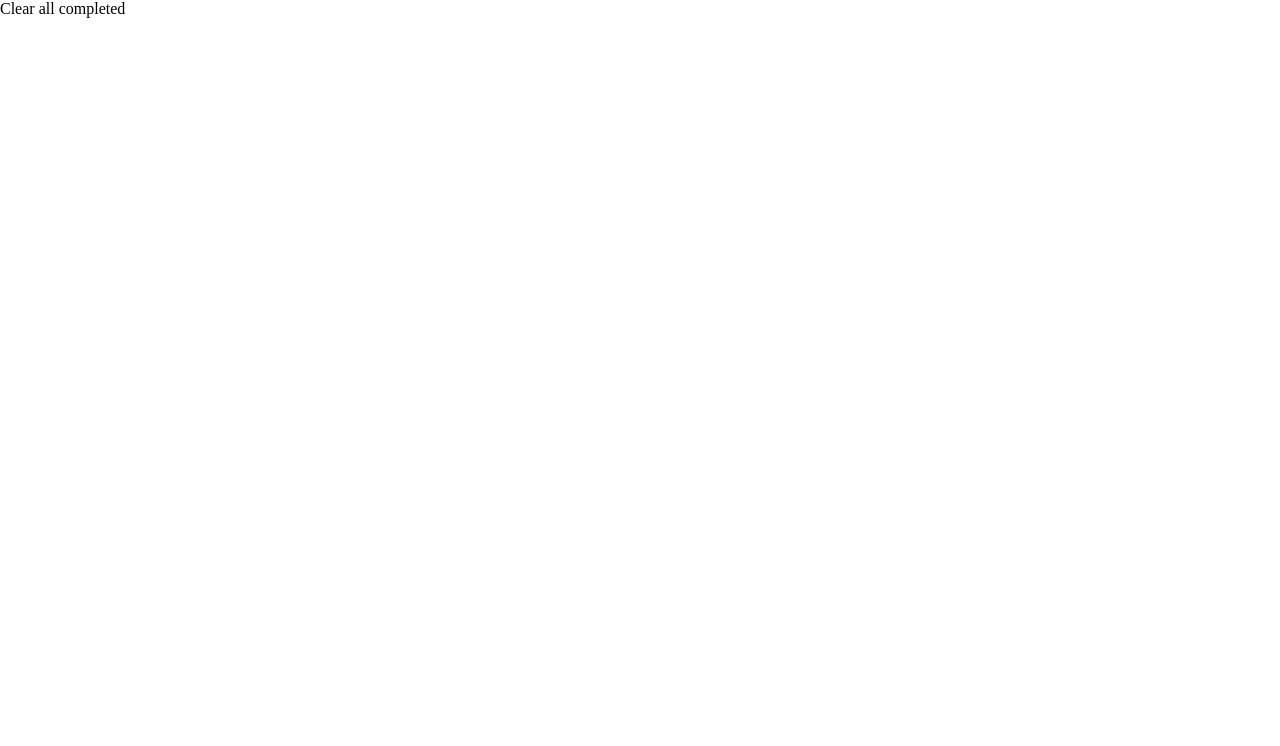
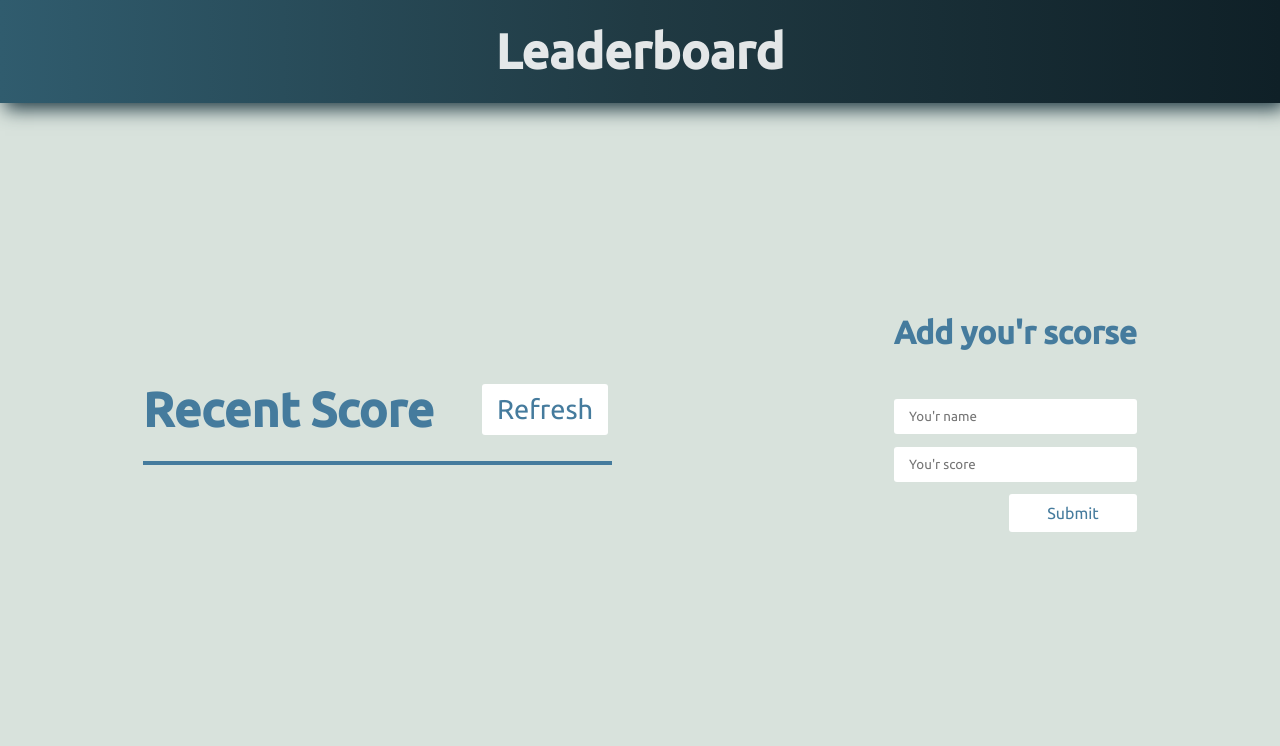
Before and after one commit to eng-mohamed-eldeeb/Leaderboard, a website built with webpack: page src/index.html in a window 1280 px wide. Built offline with nearby package versions, Linux system fonts and the light colour scheme; a web font is replaced by a local one.

Commit message:
Add HTML and CSS to the Leaderboard

```diff
--- a/src/index.html
+++ b/src/index.html
@@ -8,10 +8,41 @@
       rel="stylesheet"
       href="https://cdnjs.cloudflare.com/ajax/libs/font-awesome/6.0.0/css/all.min.css"
     />
+    <link rel="preconnect" href="https://fonts.googleapis.com" />
+    <link rel="preconnect" href="https://fonts.gstatic.com" crossorigin />
+    <link
+      href="https://fonts.googleapis.com/css2?family=Indie+Flower&family=Paprika&family=Poppins:ital,wght@0,100;0,200;0,300;0,400;0,500;0,600;0,700;1,100;1,200;1,300;1,400;1,500;1,600;1,700&family=Spline+Sans:wght@300;400;500;600;700&family=Ubuntu:ital,wght@0,300;0,400;0,500;1,300;1,400;1,500&display=swap"
+      rel="stylesheet"
+    />
     <title>Leaderboard</title>
   </head>
   <body>
-      <span class="clearSpan">Clear all completed</span>
+    <section class="contaner">
+      <section class="hero">
+        <div class="heder">
+          <h1>Leaderboard</h1>
+        </div>
+      </section>
+      <section class="scoreContaner">
+        <div class="recentScore">
+          <div class="recentScoreHeder">
+            <h1>Recent Score</h1>
+            <button type="button" class="refresh">Refresh</button>
+          </div>
+          <div class="scorse"></div>
+        </div>
+        <div class="formContaner">
+        <div class="form">
+          <h1>Add you'r scorse</h1>
+          <form class="theForm">
+            <input type="text" placeholder="You'r name">
+            <input type="text" placeholder="You'r score">
+            <button type="submit" class="submitBtn">Submit</button>
+          </form>
+        </div>
+      </div>
+      </section>
     </section>
+    <span class="clearSpan"></span>
   </body>
 </html>
--- a/src/style.css
+++ b/src/style.css
@@ -1,4 +1,121 @@
 * {
   margin: 0;
   padding: 0;
+  font-family: "Indie Flower", cursive;
+  font-family: "Paprika", cursive;
+  font-family: "Poppins", sans-serif;
+  font-family: "Spline Sans", sans-serif;
+  font-family: "Ubuntu", sans-serif;
 }
+
+.contaner {
+  background-color: #d8e2dc;
+  height: 100vh;
+}
+
+.hero {
+  width: 100%;
+  box-shadow: 5px 6px 18px #203a43;
+  background: #0f2027;
+  background: linear-gradient(to right, #305c6e, #203a43, #0f2027);
+  display: flex;
+  flex-direction: row;
+  justify-content: space-around;
+}
+
+.hero .heder {
+  padding: 1.5rem;
+  font-size: 2.6rem;
+  color: rgba(255, 255, 255, 0.877);
+}
+
+.scoreContaner {
+  display: flex;
+  flex-direction: row;
+  justify-content: space-around;
+  align-items: center;
+  width: 100%;
+  height: 80%;
+}
+
+.recentScore {
+  color: #457b9d;
+}
+
+.recentScoreHeder {
+  display: flex;
+  align-items: center;
+  gap: 3rem;
+}
+
+.recentScoreHeder h1 {
+  font-size: 3rem;
+}
+
+.recentScoreHeder button {
+  padding: 10px 15px;
+  font-size: 1.7rem;
+  border: none;
+  border-radius: 3px;
+  color: #457b9d;
+  background-color: #fff;
+}
+
+.theForm button {
+  width: 8rem;
+  padding: 10px 15px;
+  font-size: 1rem;
+  border: none;
+  border-radius: 3px;
+  color: #457b9d;
+  background-color: #fff;
+  align-self: end;
+}
+
+.theForm button:hover {
+  color: rgb(231, 31, 31);
+}
+
+.recentScoreHeder button:hover {
+  color: rgb(231, 31, 31);
+}
+
+.scorse {
+  margin-top: 24px;
+  width: 100%;
+  border: 2px solid #457b9d;
+}
+
+.formContaner {
+  width: auto;
+  display: flex;
+  align-items: center;
+}
+
+.form {
+  font-size: 1.7rem;
+  text-align: right;
+  display: flex;
+  gap: 3rem;
+  flex-direction: column;
+}
+
+.theForm {
+  display: flex;
+  gap: 0.8rem;
+  flex-direction: column;
+}
+
+.form h1 {
+  color: #457b9d;
+}
+
+.theForm input {
+  padding: 10px 15px;
+  border: none;
+  border-radius: 3px;
+}
+
+.theForm input:focus {
+  outline: none;
+}
```
Also changed, not shown: dist/index.html, dist/main.js.
